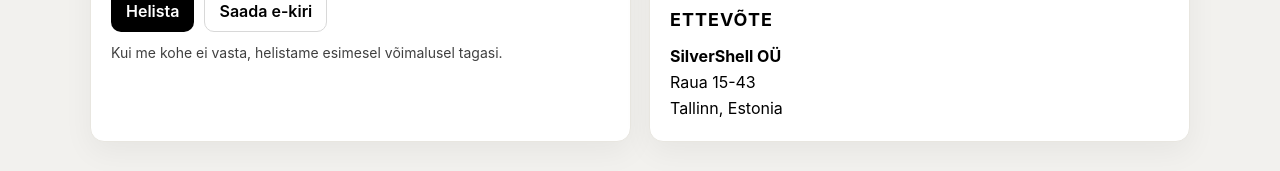
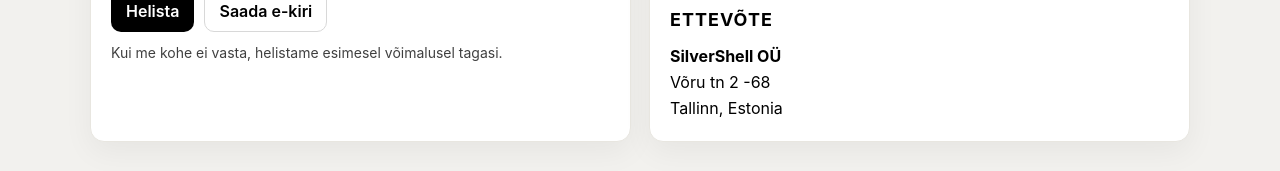
Before and after one commit to KirillMitjurin/Blkn, a Vue app in the folder frontend/: page /contact in a window 1280 px wide. Shown: the part 531-702 px from the top of the page. Built offline with nearby package versions, Linux system fonts and the light colour scheme.

Commit message:
fixed meta

```diff
--- a/frontend/src/views/Contact.vue
+++ b/frontend/src/views/Contact.vue
@@ -59,7 +59,7 @@
           <h2>Ettevõte</h2>
           <p class="company"><strong>SilverShell OÜ</strong></p>
           <p class="address">
-            Raua 15-43<br />
+            Võru tn 2 -68<br />
             Tallinn, Estonia
           </p>
 
```
Also changed, not shown: frontend/public/robots.txt (added), 1 other file (tests, documents, lock files or other folders).
